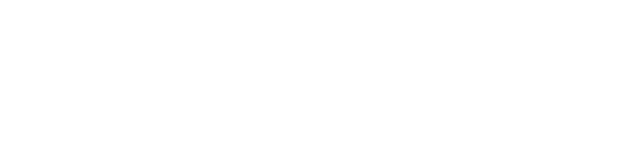
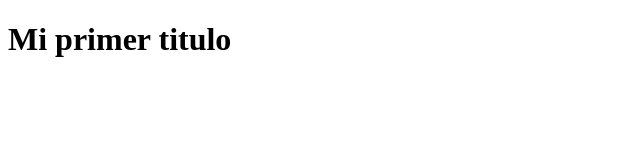
Before and after one commit to JuanEstrada730/clase_git_miercoles, a plain HTML site: page index.html in a window 1280 px wide. Shown: the whole page, without its empty margins (0-640 px from the left). Drawn offline with Linux system fonts and the light colour scheme.

Commit message:
Insercion de un h1 en la pagina

```diff
--- a/index.html
+++ b/index.html
@@ -6,6 +6,6 @@
     <title>Mi primera pagina web</title>
 </head>
 <body>
-
+    <h1>Mi primer titulo</h1>
 </body>
 </html>
```
